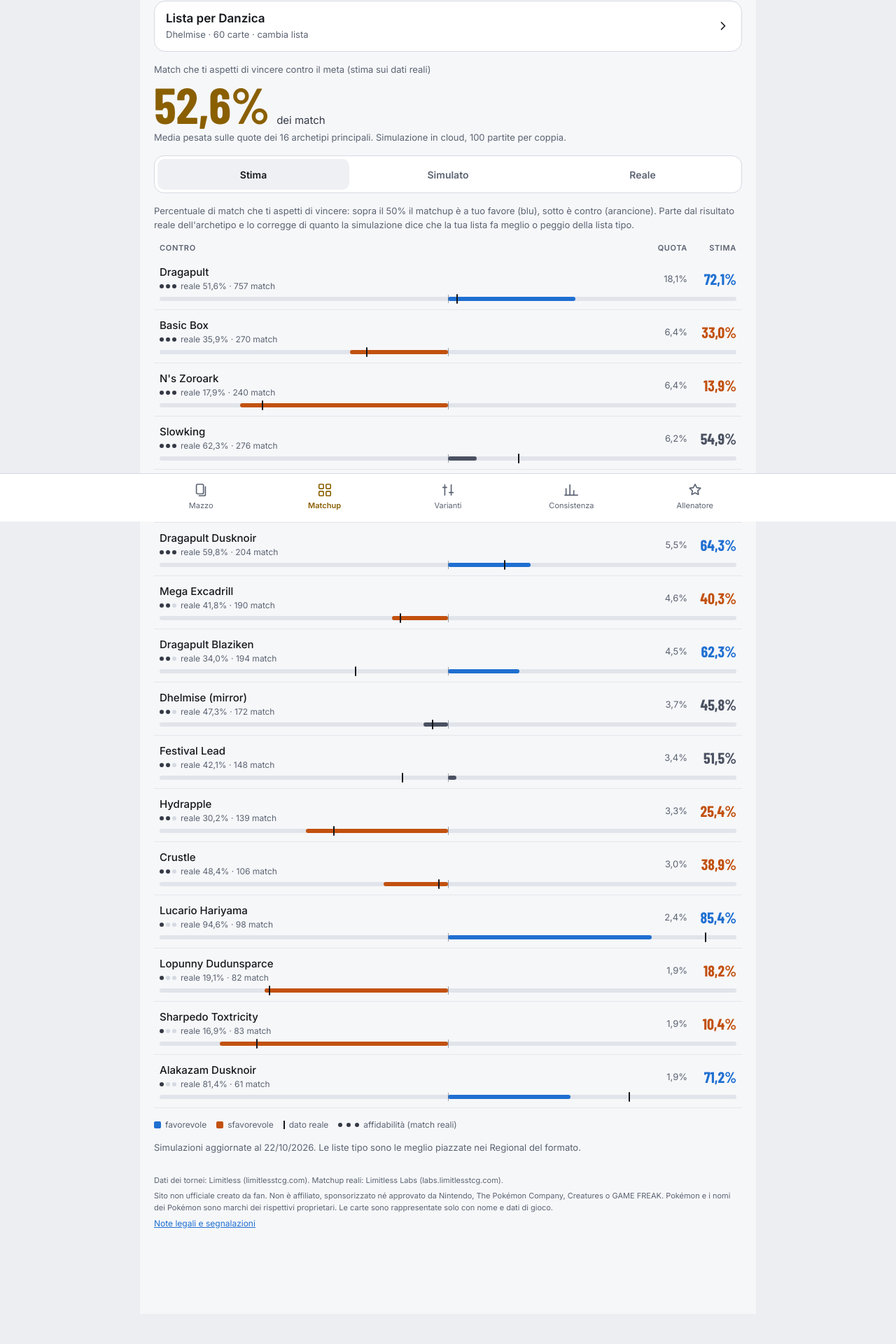
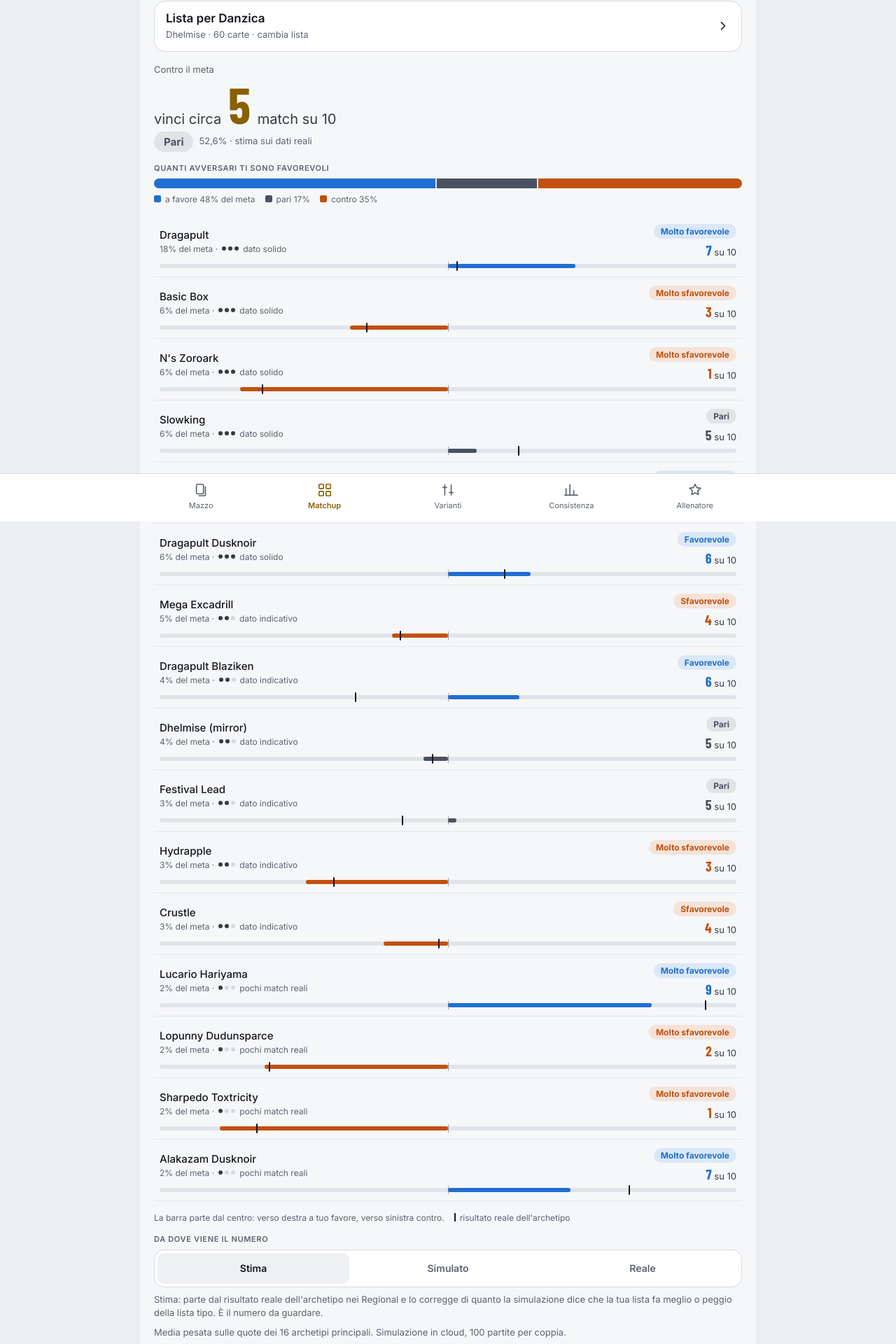
Before and after one commit to fpannullo21-coder/ptcg-sim, a Preact app in the folder web/: page / in a window 1280 px wide. Shown: the part 55-1975 px from the top of the page at 70% size. Before the commit the page ends 1932 px from the top, so only its background shows below. Built offline with nearby package versions, Linux system fonts and the light colour scheme.

Commit message:
Matchup: giudizio in parole, "vinci X match su 10", barra del meta a favore, pari e contro
Co-Authored-By: Claude Opus 5.5 <noreply@anthropic.com>
Claude-Session: https://claude.ai/code/session_01VxFvsRp1QoBwatJhvG2EbL

```diff
--- a/web/src/pages/Matchup.tsx
+++ b/web/src/pages/Matchup.tsx
@@ -7,10 +7,20 @@ import { Bar, Dots } from "../components/ui";
 type Mode = "anchored" | "sim" | "real";
 const LABEL: Record<Mode, string> = { anchored: "Stima", sim: "Simulato", real: "Reale" };
 const HELP: Record<Mode, string> = {
-  anchored: "Percentuale di match che ti aspetti di vincere: sopra il 50% il matchup è a tuo favore (blu), sotto è contro (arancione). Parte dal risultato reale dell'archetipo e lo corregge di quanto la simulazione dice che la tua lista fa meglio o peggio della lista tipo.",
+  anchored: "Stima: parte dal risultato reale dell'archetipo nei Regional e lo corregge di quanto la simulazione dice che la tua lista fa meglio o peggio della lista tipo. È il numero da guardare.",
   sim: "Percentuale di match vinti secondo il solo simulatore, al meglio delle tre. Utile per confrontare varianti, non ancora affidabile in assoluto.",
   real: "Percentuale di match vinti davvero dall'archetipo nei Regional, da Limitless Labs. Il pareggio vale un terzo.",
 };
+
+/** Giudizio in parole: si legge prima del numero. */
+export function verdict(v: number): string {
+  return v >= 0.65 ? "Molto favorevole" : v >= 0.55 ? "Favorevole" : v > 0.45 ? "Pari" : v > 0.35 ? "Sfavorevole" : "Molto sfavorevole";
+}
+const outOf10 = (v: number) => String(Math.round(v * 10));
+
+function Verdict({ v, large }: { v: number; large?: boolean }) {
+  return <span class={`verdict${large ? " large" : ""}`} style={{ color: tone(v), background: `color-mix(in srgb, ${tone(v)} 16%, var(--surface))` }}>{verdict(v)}</span>;
+}
 
 export function MatchupPage({ data, analyzed, deckText, sim, runSim, stopSim }: PageProps) {
   const [mode, setMode] = useState<Mode>("anchored");
@@ -43,6 +53,13 @@ export function MatchupPage({ data, analyzed, deckText, sim, runSim, stopSim }:
     for (const r of rows) if (r.value !== null) { s += r.value * r.a.share; w += r.a.share; }
     return w ? s / w : null;
   })();
+  // quota del meta a favore, pari e contro (sugli archetipi con un numero)
+  const split = (() => {
+    let g = 0, e = 0, b = 0;
+    for (const r of rows) if (r.value !== null) { if (r.value >= 0.55) g += r.a.share; else if (r.value > 0.45) e += r.a.share; else b += r.a.share; }
+    const t = g + e + b || 1;
+    return { good: g / t, even: e / t, bad: b / t };
+  })();
   const coveredShare = rows.filter(r => r.value !== null).reduce((s, r) => s + r.a.share, 0);
   const totalShare = rows.reduce((s, r) => s + r.a.share, 0);
 
@@ -64,22 +81,37 @@ export function MatchupPage({ data, analyzed, deckText, sim, runSim, stopSim }:
       </a>
 
       <div class="big">
-        <span class="sub">{mode === "real" ? "Risultato reale dell'archetipo contro il meta" : `Match che ti aspetti di vincere contro il meta${mode === "anchored" ? " (stima sui dati reali)" : " (solo simulazione)"}`}</span>
-        <span style={{ display: "flex", alignItems: "baseline", gap: 10 }}>
-          {weighted !== null ? <span class="big-num">{pct(weighted)}</span> : <span class="num" style={{ fontSize: 34, color: "var(--muted)" }}>da simulare</span>}
-          <span style={{ fontSize: 15, color: "var(--text-2)" }}>dei match</span>
-        </span>
-        <span class="sub">
-          Media pesata sulle quote dei {rows.length} archetipi principali
-          {weighted !== null && coveredShare < totalShare - 0.01 ? ` (copre il ${pct(coveredShare / totalShare, 0)} del meta considerato)` : ""}.
-          {source ? ` ${source}.` : ""}
-        </span>
+        <span class="sub">{mode === "real" ? "Contro il meta, nei Regional veri" : "Contro il meta"}</span>
+        {weighted !== null ? (
+          <>
+            <span style={{ display: "flex", alignItems: "baseline", gap: 10, flexWrap: "wrap" }}>
+              <span style={{ fontSize: 20, color: "var(--text-2)" }}>vinci circa</span>
+              <span class="big-num">{outOf10(weighted)}</span>
+              <span style={{ fontSize: 20, color: "var(--text-2)" }}>match su 10</span>
+            </span>
+            <span style={{ display: "flex", alignItems: "center", gap: 8, flexWrap: "wrap" }}>
+              <Verdict v={weighted} large />
+              <span class="sub">{pct(weighted)} · {mode === "anchored" ? "stima sui dati reali" : mode === "sim" ? "solo simulazione" : "dati reali"}</span>
+            </span>
+          </>
+        ) : <span class="num" style={{ fontSize: 34, color: "var(--muted)" }}>da simulare</span>}
       </div>
 
-      <div class="seg" role="group" aria-label="Quale numero mostrare">
-        {(Object.keys(LABEL) as Mode[]).map(m => <button aria-pressed={mode === m} onClick={() => setMode(m)}>{LABEL[m]}</button>)}
-      </div>
-      <p class="sub">{HELP[mode]}</p>
+      {weighted !== null && (
+        <div style={{ display: "flex", flexDirection: "column", gap: 8 }}>
+          <span class="section-label">Quanti avversari ti sono favorevoli</span>
+          <span class="meta-bar" role="img" aria-label={`A favore ${pct(split.good, 0)} del meta, pari ${pct(split.even, 0)}, contro ${pct(split.bad, 0)}`}>
+            <span style={{ width: `${split.good * 100}%`, background: "var(--good)" }}></span>
+            <span style={{ width: `${split.even * 100}%`, background: "var(--neutral)" }}></span>
+            <span style={{ width: `${split.bad * 100}%`, background: "var(--bad)" }}></span>
+          </span>
+          <span class="legend">
+            <span><span class="sw" style={{ background: "var(--good)" }}></span>a favore {pct(split.good, 0)} del meta</span>
+            <span><span class="sw" style={{ background: "var(--neutral)" }}></span>pari {pct(split.even, 0)}</span>
+            <span><span class="sw" style={{ background: "var(--bad)" }}></span>contro {pct(split.bad, 0)}</span>
+          </span>
+        </div>
+      )}
 
       {(!simGame || running) && (
         <div class="box" style={{ display: "flex", flexDirection: "column", gap: 10 }}>
@@ -106,20 +138,21 @@ export function MatchupPage({ data, analyzed, deckText, sim, runSim, stopSim }:
       )}
 
       <div>
-        <div class="mrow-grid section-label" style={{ padding: "0 8px 6px" }}>
-          <span>Contro</span><span style={{ textAlign: "right" }}>Quota</span><span style={{ textAlign: "right" }}>{LABEL[mode]}</span>
-        </div>
         {rows.map(r => {
           const level = !r.real ? 0 : r.real.n >= 200 ? 3 : r.real.n >= 100 ? 2 : 1;
           return (
             <div class="mrow">
-              <span class="mrow-grid">
+              <span style={{ display: "flex", justifyContent: "space-between", alignItems: "center", gap: 12 }}>
                 <span style={{ display: "flex", flexDirection: "column", gap: 3, minWidth: 0 }}>
                   <span class="mname">{r.a.name}{r.mirror ? " (mirror)" : ""}</span>
-                  <span class="mmeta"><Dots level={level} />{r.real ? `reale ${pct(r.real.wr)} · ${r.real.n} match` : "nessun dato reale"}</span>
+                  <span class="mmeta">{pct(r.a.share / 100, 0)} del meta · <Dots level={level} />{["nessun dato reale", "pochi match reali", "dato indicativo", "dato solido"][level]}</span>
                 </span>
-                <span style={{ textAlign: "right", fontSize: 13, color: "var(--muted)" }}>{pct(r.a.share / 100)}</span>
-                <span class="num" style={{ textAlign: "right", fontSize: 22, color: r.value !== null ? tone(r.value) : "var(--muted)" }}>{r.value !== null ? pct(r.value) : "—"}</span>
+                {r.value !== null ? (
+                  <span style={{ display: "flex", flexDirection: "column", alignItems: "flex-end", gap: 4, flex: "none" }}>
+                    <Verdict v={r.value} />
+                    <span style={{ fontSize: 13, color: "var(--text-2)" }}><span class="num" style={{ fontSize: 20, color: tone(r.value) }}>{outOf10(r.value)}</span> su 10</span>
+                  </span>
+                ) : <span class="sub">da simulare</span>}
               </span>
               {r.value !== null && <Bar value={r.value} real={mode !== "real" ? r.real?.wr ?? null : null} color={tone(r.value)} />}
             </div>
@@ -127,10 +160,21 @@ export function MatchupPage({ data, analyzed, deckText, sim, runSim, stopSim }:
         })}
       </div>
       <div class="legend">
-        <span><span class="sw" style={{ background: "var(--good)" }}></span>favorevole</span>
-        <span><span class="sw" style={{ background: "var(--bad)" }}></span>sfavorevole</span>
-        <span><span style={{ width: 2, height: 12, background: "var(--text)" }}></span>dato reale</span>
-        <span><Dots level={3} />affidabilità (match reali)</span>
+        <span>La barra parte dal centro: verso destra a tuo favore, verso sinistra contro.</span>
+        <span><span style={{ width: 2, height: 12, background: "var(--text)" }}></span>risultato reale dell'archetipo</span>
+      </div>
+
+      <div style={{ display: "flex", flexDirection: "column", gap: 8 }}>
+        <span class="section-label">Da dove viene il numero</span>
+        <div class="seg" role="group" aria-label="Da dove viene il numero">
+          {(Object.keys(LABEL) as Mode[]).map(m => <button aria-pressed={mode === m} onClick={() => setMode(m)}>{LABEL[m]}</button>)}
+        </div>
+        <p class="sub">{HELP[mode]}</p>
+        <p class="sub">
+          Media pesata sulle quote dei {rows.length} archetipi principali
+          {coveredShare < totalShare - 0.01 && weighted !== null ? ` (copre il ${pct(coveredShare / totalShare, 0)} del meta considerato)` : ""}.
+          {source ? ` ${source}.` : ""}
+        </p>
       </div>
       <p class="sub">Simulazioni aggiornate al {new Date(meta.updated).toLocaleDateString("it-IT")}. Le liste tipo sono le meglio piazzate nei Regional del formato.</p>
     </div>
--- a/web/src/styles.css
+++ b/web/src/styles.css
@@ -136,3 +136,8 @@ table.t td { text-align: right; padding: 8px 4px; border-top: 1px solid var(--li
 .deck-line { display: flex; justify-content: space-between; gap: 8px; font-size: 14px; padding: 6px 0; border-bottom: 1px solid var(--line-soft); }
 .legal p { font-size: 14px; line-height: 1.6; color: var(--text-2); margin: 0; }
 .legal h2 { font-size: 16px; margin: 8px 0 0; }
+
+.verdict { display: inline-block; padding: 3px 10px; border-radius: 999px; font-size: 12px; font-weight: 700; white-space: nowrap; }
+.verdict.large { font-size: 15px; padding: 5px 14px; }
+.meta-bar { display: flex; height: 14px; border-radius: 7px; overflow: hidden; background: var(--track); gap: 2px; }
+.meta-bar > span { display: block; height: 100%; }
```
